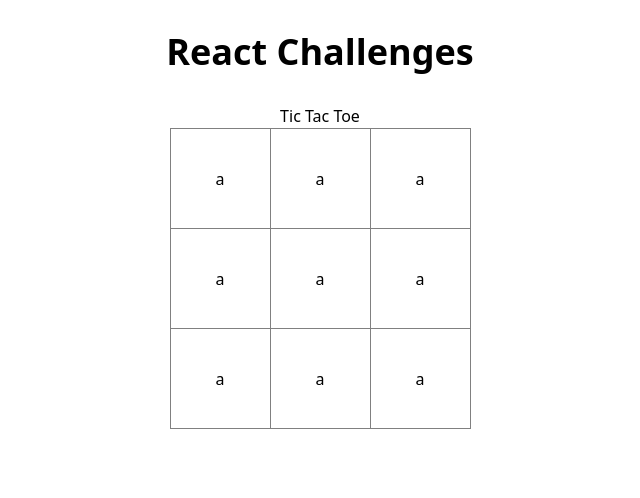
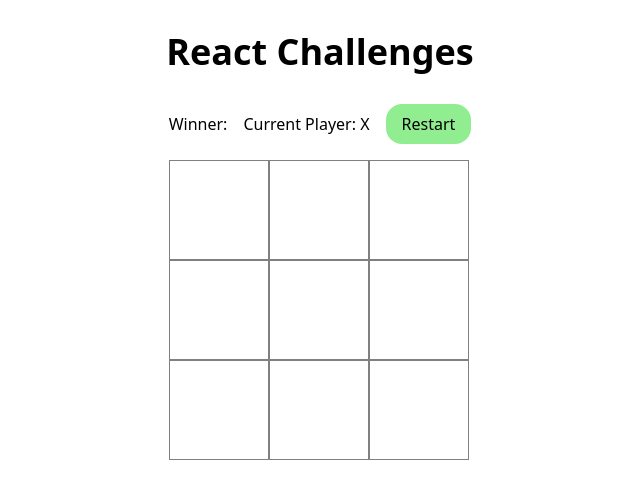
Before and after one commit to Prithwish-Hati/react-challenges, a React (Vite) app: page / in a window 1280 px wide. Shown: the top 498 px of the page, without its empty margins (320-960 px from the left). Built offline with nearby package versions, Linux system fonts and the light colour scheme.

Commit message:
Tic Tac Toe

```diff
--- a/src/components/TicTacToe/TicTacToe.css
+++ b/src/components/TicTacToe/TicTacToe.css
@@ -4,10 +4,29 @@ h2 {
   margin-bottom: 1rem;
 }
 
-td {
+.item {
   padding: 1rem;
   border: 1px solid gray;
   height: 100px;
   width: 100px;
   text-align: center;
+  cursor: pointer;
 }
+
+#container {
+  margin-top: 1rem;
+  display: grid;
+  grid-template-columns: repeat(3, 100px);
+}
+
+#utils {
+  display: flex;
+  gap: 1rem;
+  align-items: center;
+}
+
+.btn {
+  padding: 0.5rem 1rem;
+  background: lightgreen;
+  border-radius: 1rem;
+}
--- a/src/components/TicTacToe/TicTacToe.jsx
+++ b/src/components/TicTacToe/TicTacToe.jsx
@@ -1,29 +1,69 @@
+import { useState } from "react";
 import "./TicTacToe.css";
 
 export const TicTacToe = () => {
+  const [board, setBoard] = useState(Array(9).fill(null));
+  const [currentPlayer, setCurrentPlayer] = useState("X");
+  const [winner, setWinner] = useState(null);
+
+  const calculateWinner = (board) => {
+    const lines = [
+      [0, 1, 2],
+      [3, 4, 5],
+      [6, 7, 8],
+      [0, 3, 6],
+      [1, 4, 7],
+      [2, 5, 8],
+      [0, 4, 8],
+      [2, 4, 6],
+    ];
+
+    for (let i = 0; i < lines.length; i++) {
+      const [a, b, c] = lines[i];
+      if (board[a] && board[a] === board[b] && board[a] === board[c]) {
+        return board[a];
+      }
+    }
+
+    return null;
+  };
+
+  const handleItemClick = (index) => {
+    if (!board[index] && !winner) {
+      let newBoard = [...board];
+      newBoard[index] = currentPlayer;
+
+      setBoard(newBoard);
+      setCurrentPlayer(currentPlayer === "X" ? "O" : "X");
+      setWinner(calculateWinner(newBoard));
+    }
+  };
+
+  const handleRestart = () => {
+    setBoard(Array(9).fill(null));
+    setWinner(null);
+  };
+
   return (
     <div>
-      <h2>Tic Tac Toe</h2>
-
-      <table>
-        <tr>
-          <td>a</td>
-          <td>a</td>
-          <td>a</td>
-        </tr>
-
-        <tr>
-          <td>a</td>
-          <td>a</td>
-          <td>a</td>
-        </tr>
-
-        <tr>
-          <td>a</td>
-          <td>a</td>
-          <td>a</td>
-        </tr>
-      </table>
+      <div id="utils">
+        <span>Winner: {winner}</span>
+        <span>Current Player: {currentPlayer}</span>
+        <button className="btn" onClick={handleRestart}>
+          Restart
+        </button>
+      </div>
+      <div id="container">
+        {board.map((item, index) => (
+          <div
+            key={index}
+            className="item"
+            onClick={() => handleItemClick(index)}
+          >
+            {item}
+          </div>
+        ))}
+      </div>
     </div>
   );
 };
```
